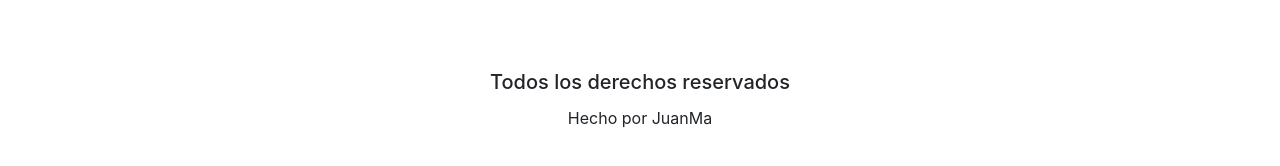
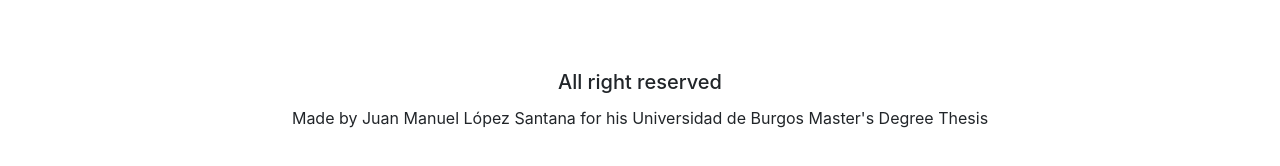
Before and after one commit to juanma77/mt-app, a React (Create React App) app: page /contact in a window 1280 px wide. Shown: the part 610-776 px from the top of the page. Built offline with nearby package versions, Linux system fonts and the light colour scheme.

Commit message:
text for footer changed

```diff
--- a/src/pages/footer.js
+++ b/src/pages/footer.js
@@ -5,8 +5,8 @@ const Footer = () => {
             <br/><br/><br/><br/><br/>
             <div className="container-footer" style={ { textAlign: 'center' } }>
                 <div className="card-body">
-                    <h5 className="card-title">Todos los derechos reservados</h5>
-                    <p className="card-text">Hecho por JuanMa</p>
+                    <h5 className="card-title">All right reserved</h5>
+                    <p className="card-text">Made by Juan Manuel López Santana for his Universidad de Burgos Master's Degree Thesis</p>
                 </div>
             </div>
         </>
```
